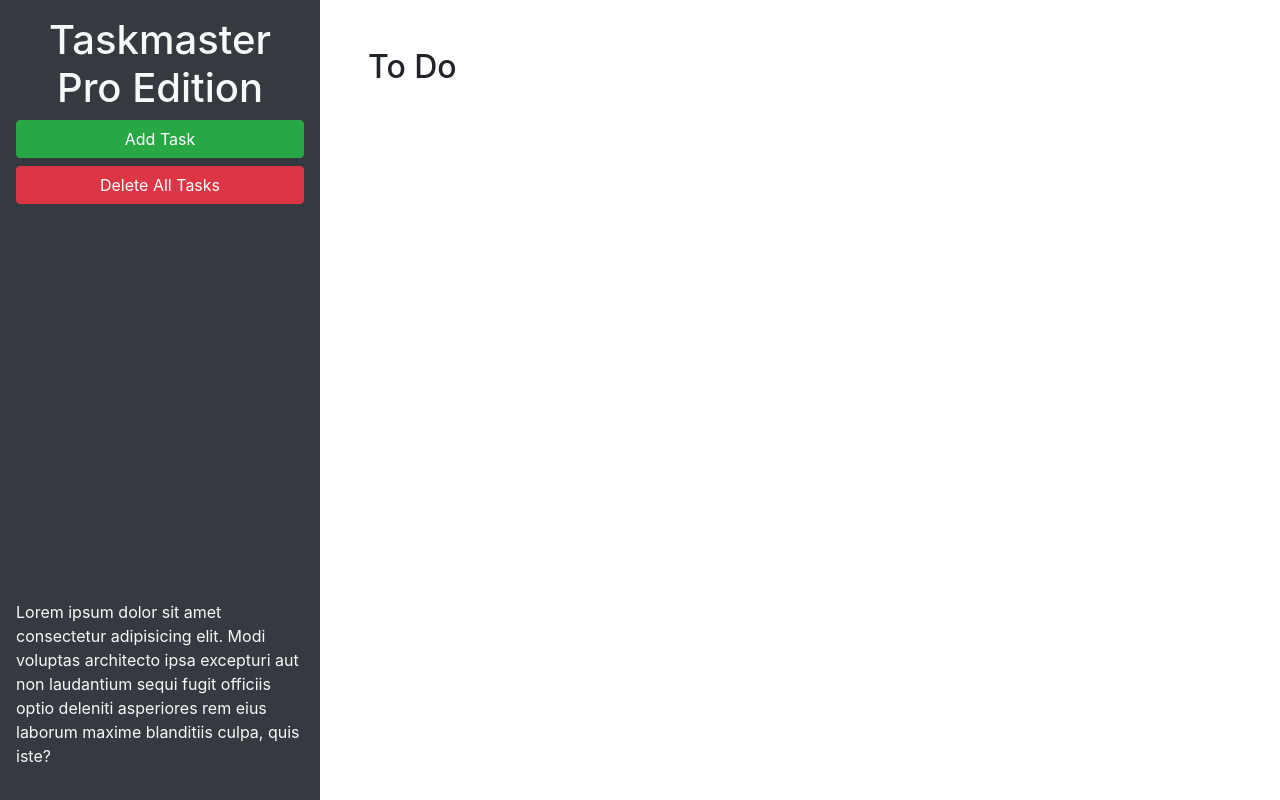
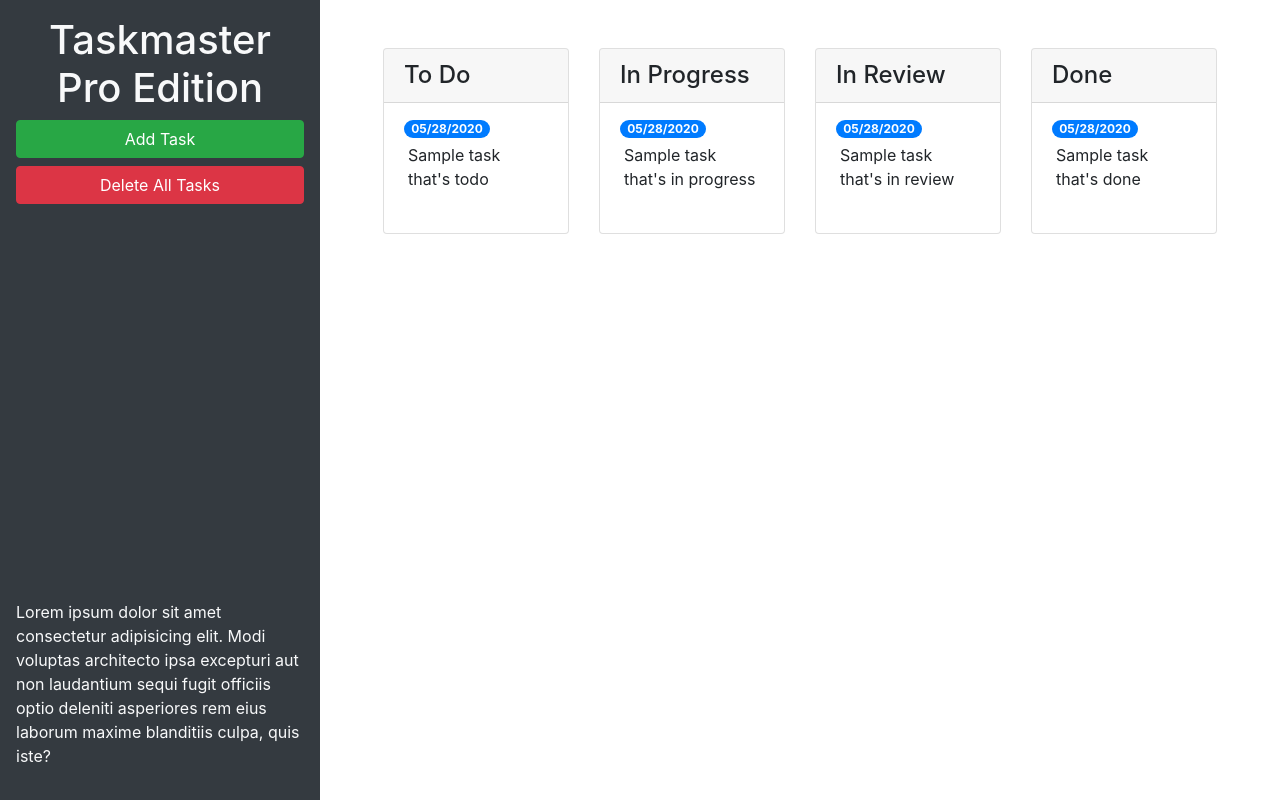
Before and after one commit to emilypape/taskmaster-pro, a plain HTML site: page index.html in a window 1280 px wide. Drawn offline with nearby package versions, Linux system fonts and the light colour scheme.

Commit message:
add bootstrap

```diff
--- a/index.html
+++ b/index.html
@@ -24,9 +24,67 @@
       </p>
     </header>
     <main class="col-12 col-lg-9">
-      <div class="m-5">
-        <h2>To Do</h2>
-        <ul id="list-toDo" class="list-group"> </ul>
+      <div class="m-5 row justify-content-around">
+        <!-- todo start -->
+        <div class="col-12 col-md-6 col-xl-3 mb-3">
+          <div class="card">
+            <h4 class="card-header">
+              To Do
+            </h4>
+            <ul id="list-toDo" class="list-group list-group-flush">
+              <li class="list-group-item">
+                <span class="badge badge-primary badge-pill">05/28/2020</span>
+                <p class="m-1">Sample task that's todo</p>
+              </li>
+            </ul>
+          </div>
+        </div>
+        <!-- to do end -->
+        <!-- in progress start -->
+        <div class="col-12 col-md-6 col-xl-3 mb-3">
+          <div class="card">
+            <h4 class="card-header">
+              In Progress
+            </h4>
+            <ul id="list-inProgress" class="list-group list-group-flush">
+              <li class="list-group-item">
+                <span class="badge badge-primary badge-pill">05/28/2020</span>
+                <p class="m-1">Sample task that's in progress</p>
+              </li>
+            </ul>
+          </div>
+        </div>
+        <!-- in progress end -->
+        <!-- in review start -->
+        <div class="col-12 col-md-6 col-xl-3 mb-3">
+          <div class="card">
+            <h4 class="card-header">
+              In Review
+            </h4>
+            <ul id="list-inReview" class="list-group list-group-flush">
+              <li class="list-group-item">
+                <span class="badge badge-primary badge-pill">05/28/2020</span>
+                <p class="m-1">Sample task that's in review</p>
+              </li>
+            </ul>
+          </div>
+        </div>
+        <!-- in review end -->
+        <!-- done start -->
+        <div class="col-12 col-md-6 col-xl-3 mb-3">
+          <div class="card">
+            <h4 class="card-header">
+              Done
+            </h4>
+            <ul id="list-done" class="list-group list-group-flush">
+              <li class="list-group-item">
+                <span class="badge badge-primary badge-pill">05/28/2020</span>
+                <p class="m-1">Sample task that's done</p>
+              </li>
+            </ul>
+          </div>
+        </div>
+        <!-- done end -->
       </div>
     </main>
   </div>
@@ -46,11 +104,11 @@
           <form>
             <div class="form-group">
               <label for="modalTaskDescription">Task description</label>
-              <textarea id="modalTaskDescription" rows="3"></textarea>
+              <textarea id="modalTaskDescription" rows="3" class="form-control"></textarea>
             </div>
             <div class="form-group">
               <label for="modalDueDate">Due date</label>
-              <input type="text" id="modalDueDate" placeholder="mm/dd/yyyy" autocomplete="off" />
+              <input type="text" class="form-control" id="modalDueDate" placeholder="mm/dd/yyyy" autocomplete="off" />
             </div>
           </form>
         </div>
```
